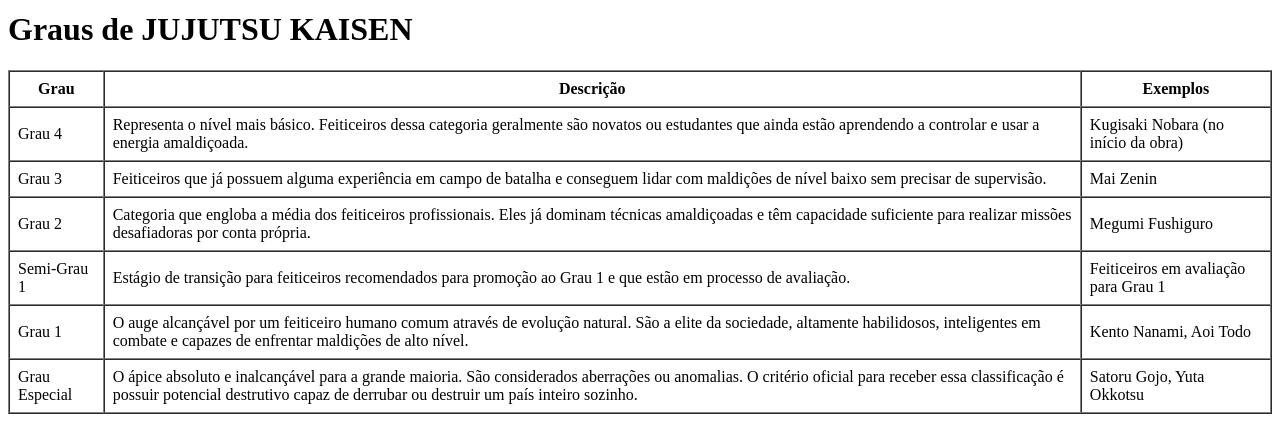
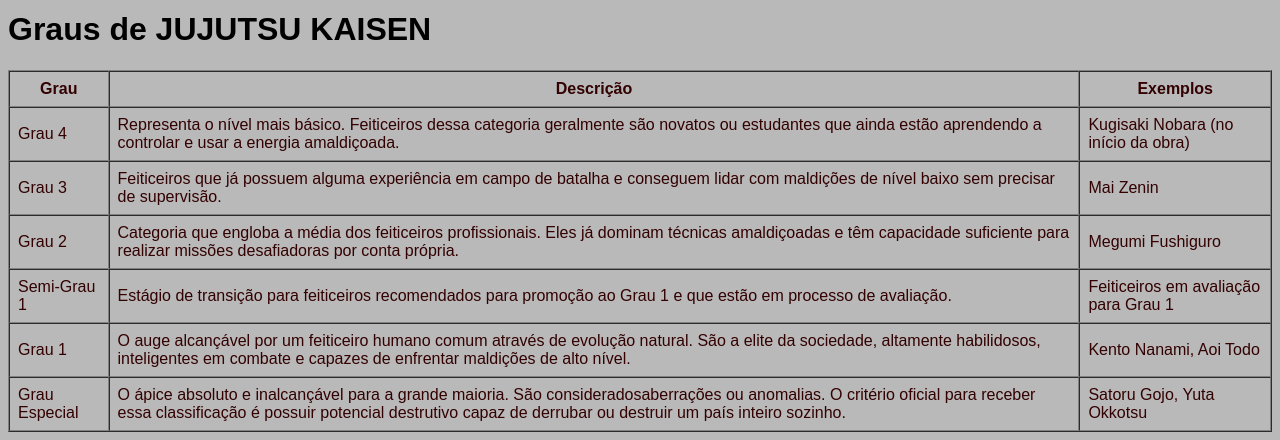
Before and after one commit to valdemirsilva-pixel/AUTORIA-WEB-2026, a plain HTML site: page desafio2.html in a window 1280 px wide. Shown: the part 899-1339 px from the top of the page. Drawn offline with Linux system fonts and the light colour scheme.

Commit message:
02/07/2026

```diff
--- a/desafio2.html
+++ b/desafio2.html
@@ -4,10 +4,20 @@
     <meta charset="UTF-8">
     <meta name="viewport" content="width=device-width, initial-scale=1.0">
     <title>Cadastro de Feiticeiro Jujutsu</title>
+    <style>
+     body {
+       background-color: rgb(185, 185, 185);
+       font-family: Arial, Helvetica, sans-serif;
+     }
+    </style>
+
+
 </head>
 <body>
 
-    <h1>Cadastro de Feiticeiro Jujutsu</h1>
+    <h1 style="color: rgb(56, 4, 4);">Cadastro de Feiticeiro Jujutsu</h1>
+
+
 
     <nav>
     <a href="index.html">Home</a>
@@ -76,7 +86,7 @@
 
     <h1>Graus de JUJUTSU KAISEN</h1>
 
-    <table border="1" cellpadding="8" cellspacing="0">
+<table style="color: rgb(51, 1, 1);" border="1" cellpadding="8" cellspacing="0">
 <thead>
 <tr>
 <th>Grau</th>
@@ -130,11 +140,8 @@
 </tr>
 <tr>
 <td>Grau Especial</td>
-            <td>
-                O ápice absoluto e inalcançável para a grande maioria. São considerados
-                aberrações ou anomalias. O critério oficial para receber essa
-                classificação é possuir potencial destrutivo capaz de derrubar ou
-                destruir um país inteiro sozinho.
+<td> O ápice absoluto e inalcançável para a grande maioria. São consideradosaberrações ou anomalias. O critério oficial para receber essa
+classificação é possuir potencial destrutivo capaz de derrubar ou destruir um país inteiro sozinho.
 </td>
 <td>Satoru Gojo, Yuta Okkotsu</td>
 </tr>
```
Also changed, not shown: styles/styles.css (added). Lines whose indentation alone changed are shown as unchanged.
